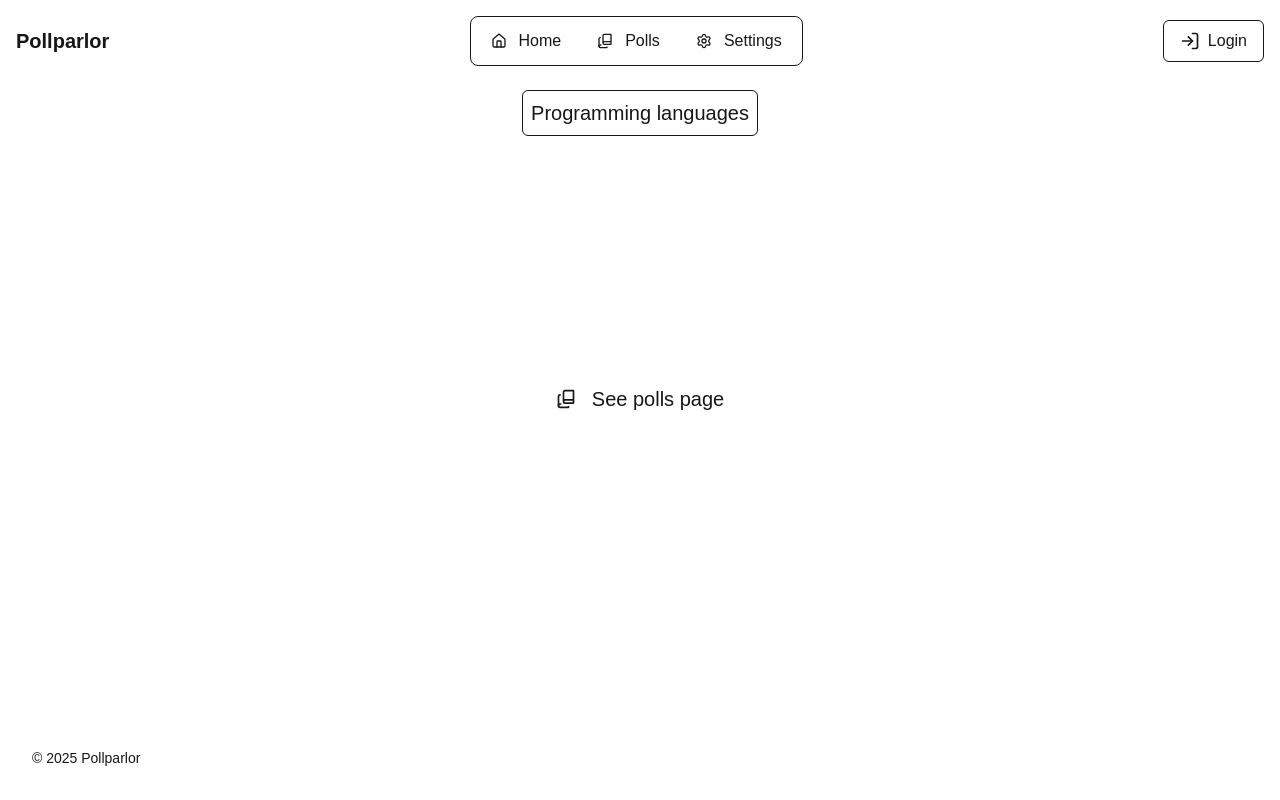
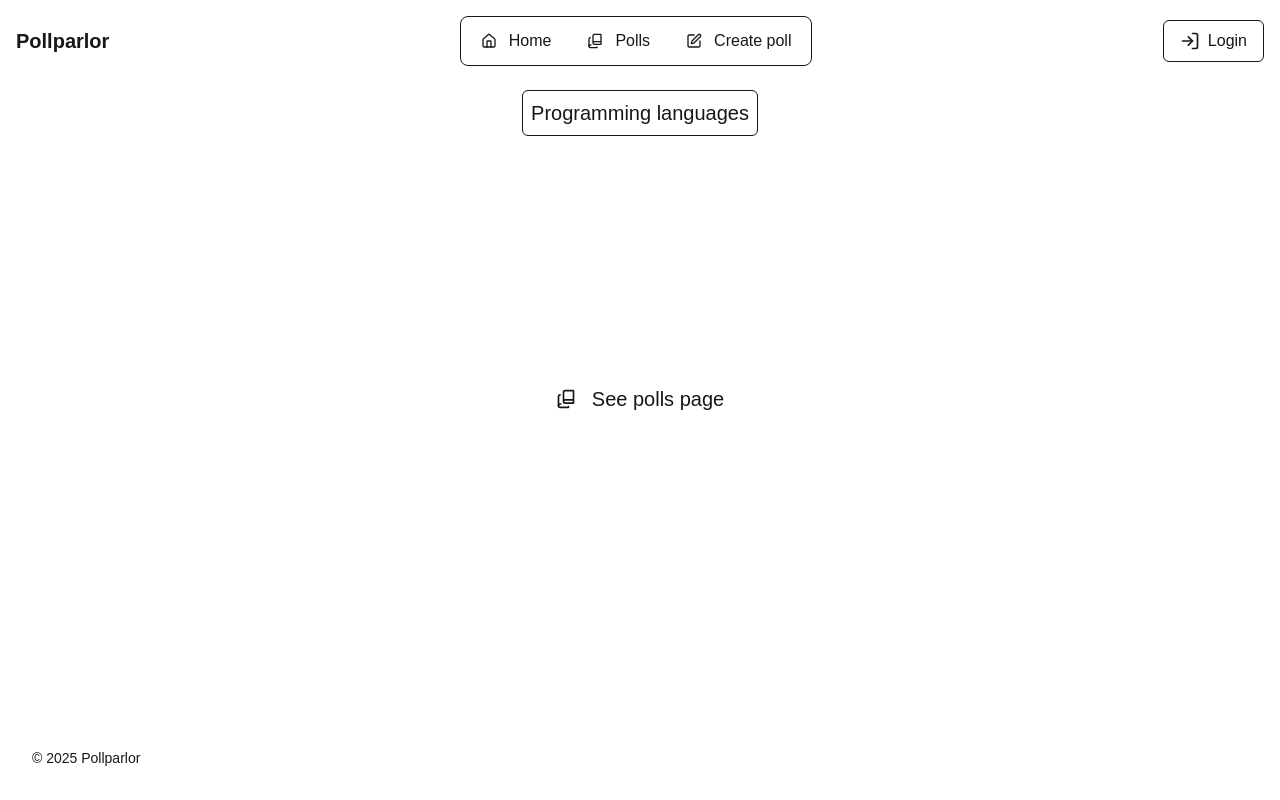
Before and after one commit to t-oma/pollparlor, a Next.js app in the folder frontend/: page / in a window 1280 px wide. Built offline with nearby package versions, Linux system fonts and the light colour scheme.

Commit message:
create poll link

```diff
--- a/frontend/src/stores/links-store.tsx
+++ b/frontend/src/stores/links-store.tsx
@@ -1,4 +1,4 @@
-import { BookCopy, House, Settings } from "lucide-react";
+import { BookCopy, House, SquarePen } from "lucide-react";
 import React from "react";
 import { create } from "zustand";
 
@@ -27,9 +27,9 @@ const defaultInitState: LinksState = {
             icon: <BookCopy className="h-4 w-4" />,
         },
         {
-            href: "/settings",
-            label: "Settings",
-            icon: <Settings className="h-4 w-4" />,
+            href: "/polls/create",
+            label: "Create poll",
+            icon: <SquarePen className="h-4 w-4" />,
         },
     ],
 };
```
